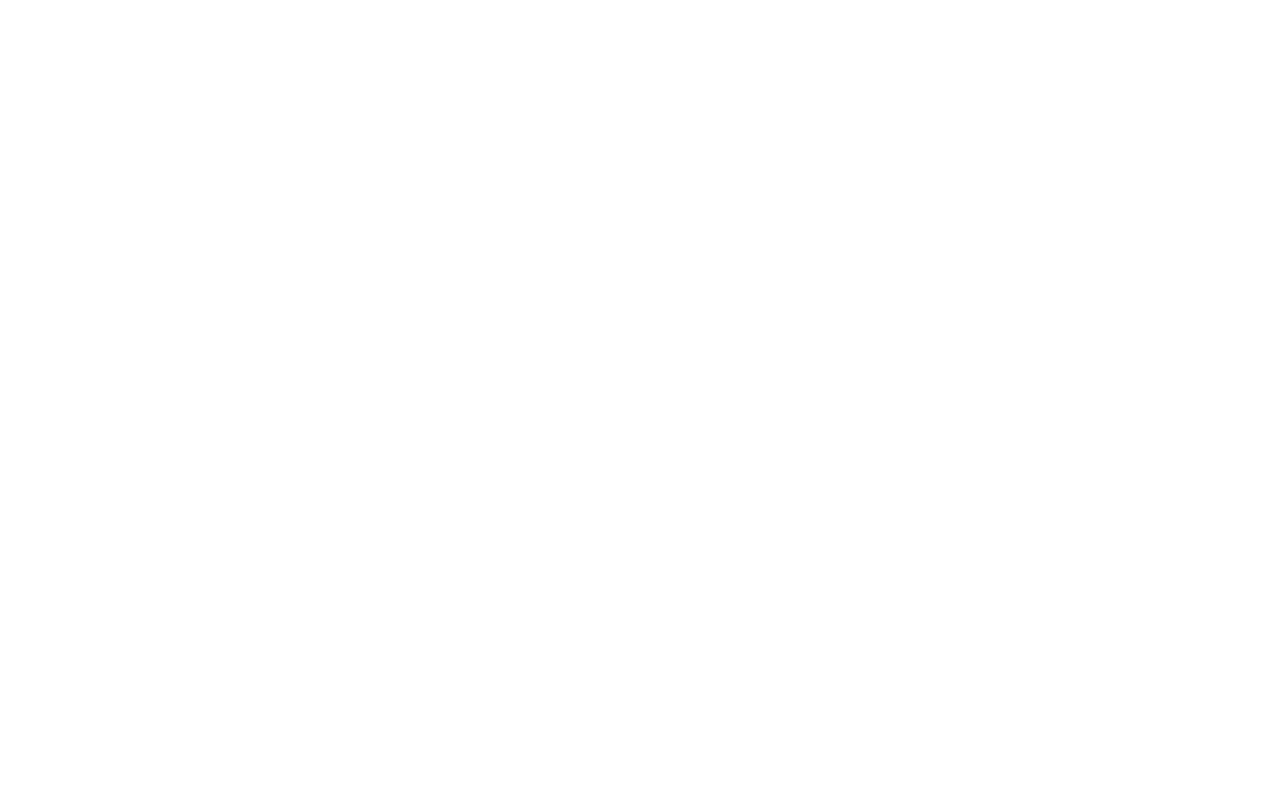
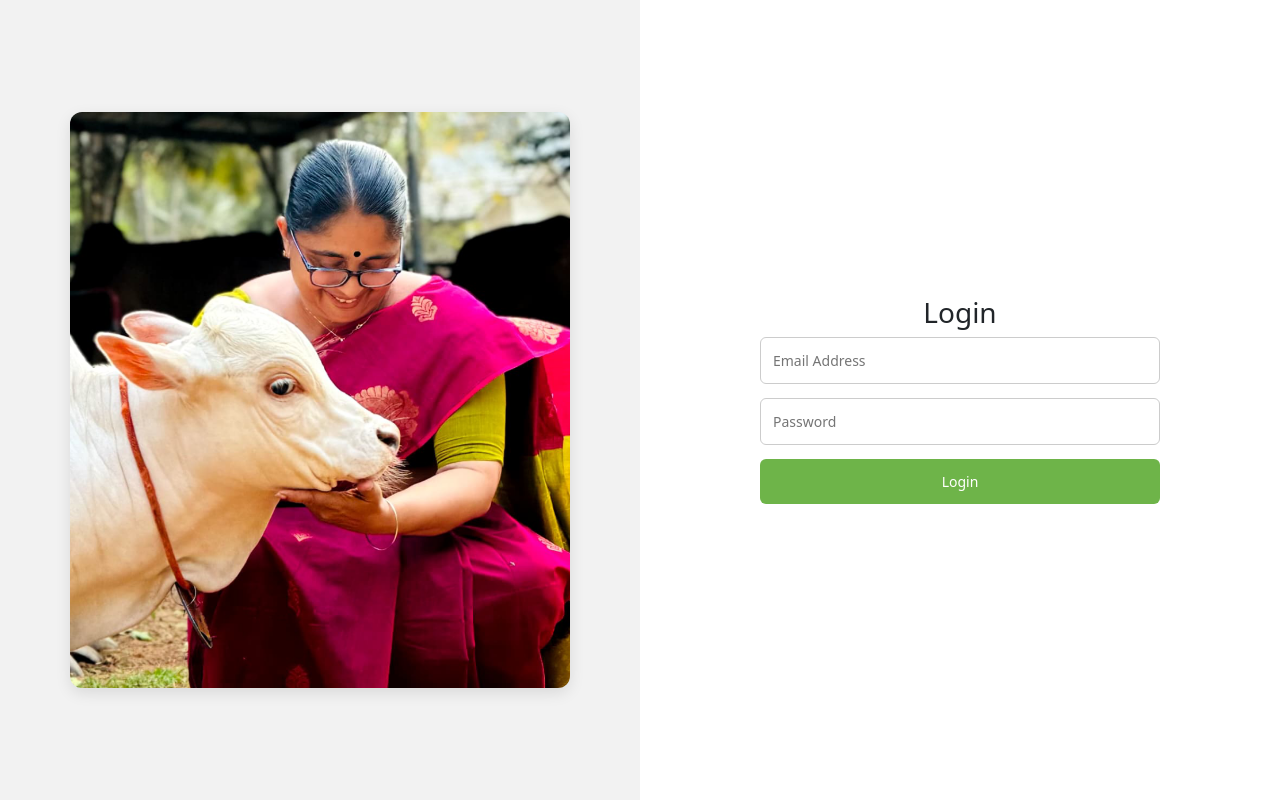
Before and after one commit to kalarikkal-sruthi/sushasfoodproduct, a React (Vite) app: page /login in a window 1280 px wide. Before the commit this address had no page. Built offline with nearby package versions, Linux system fonts and the light colour scheme.

Commit message:
added login, register prod detail pages need to workon

```diff
--- /dev/null
+++ b/src/pages/auth/Login.jsx
@@ -0,0 +1,29 @@
+import '../../styles/AuthPage.css'
+
+const LoginPage = () => {
+  return (
+    <div className="auth-container">
+      {/* Left Side Image */}
+      <div className="auth-left fade-in-left">
+        <img
+        //   src="/public/insta/2.png"
+         src="/public/images/auth/reg.png"
+          alt="Login Visual"
+          className="auth-image"
+        />
+      </div>
+
+      {/* Right Side Form */}
+      <div className="auth-right fade-in-right">
+        <h2>Login</h2>
+        <form className="auth-form">
+          <input type="email" placeholder="Email Address" required />
+          <input type="password" placeholder="Password" required />
+          <button type="submit">Login</button>
+        </form>
+      </div>
+    </div>
+  );
+};
+
+export default LoginPage;
--- /dev/null
+++ b/src/pages/auth/RegisterPage.jsx
@@ -0,0 +1,42 @@
+
+import '../../styles/AuthPage.css'
+
+
+const RegisterPage = () => {
+  return (
+    <div className="auth-container">
+      <div className="auth-left fade-in-left">
+        <img
+           src="/public/images/auth/reg.png"
+          alt="Register Visual"
+          className="auth-image"
+        />
+      </div>
+
+      <div className="auth-right fade-in-right">
+        <h2>Create Account</h2>
+        <form className="auth-form">
+          <input type="text" placeholder="Full Name" required />
+          <input type="email" placeholder="Email Address" required />
+          <input type="password" placeholder="Password" required />
+          <input type="password" placeholder="Confirm Password" required />
+          <button type="submit">Register</button>
+        </form>
+
+           <div className="form-floating mb-3">
+        <input
+          type="email"
+          className="form-control"
+          id="floatingEmail"
+          placeholder="name@example.com"
+        />
+        <label htmlFor="floatingEmail">Email address</label>
+      </div>
+      </div>
+
+
+    </div>
+  );
+};
+
+export default RegisterPage;
--- /dev/null
+++ b/src/pages/product/ProductDetailsPage.jsx
@@ -0,0 +1,159 @@
+import { useEffect, useState } from "react";
+import SizeSelector from "../../components/SizeSelector";
+import AddToCartButton from "../../components/buttons/AddToCartButton";
+
+const ProductDetailsPage = () => {
+  const [product, setProduct] = useState(null);
+  const [loading, setLoading] = useState(true);
+  const [mainImage, setMainImage] = useState("");
+
+  useEffect(() => {
+    fetch("https://ms.myfezto.com/api/product/3")
+      .then((res) => res.json())
+      .then((data) => {
+        setProduct(data.product);
+        setMainImage(`https://zzz.com/images/${data.product.image}`);
+        setLoading(false);
+      })
+      .catch((err) => {
+        console.error("Error:", err);
+        setLoading(false);
+      });
+  }, []);
+
+  if (loading) return <p>Loading...</p>;
+  if (!product) return <p>No product found.</p>;
+
+  return (
+    <>
+    <div className="padding-top"></div>
+
+    <div style={{ display: "flex", padding: "2rem", gap: "2rem" }}>
+      {/* Left Side: Images + Video */}
+      <div
+        style={{
+          flex: 1,
+          border: "1px solid #ccc",
+          padding: "1rem",
+          borderRadius: "8px",
+          boxShadow: "0 2px 8px rgba(0,0,0,0.1)",
+          animation: "fadeIn 1s ease",
+        }}
+      >
+        <img
+          src={mainImage}
+          alt="Main Product"
+          style={{ width: "100%", marginBottom: "1rem", borderRadius: "6px" }}
+        />
+        <div>
+      <h2>Local Image Test</h2>
+      <img src="/collections/1.png" alt="Test" style={{ width: "300px" }} />
+    </div>
+
+        {/* Thumbnails */}
+        <div style={{ display: "flex", gap: "10px", flexWrap: "wrap" }}>
+          {product.images?.map((img) => (
+            <img
+              key={img.id}
+              src={`https://zzz.com/images/${img.image}`}
+              alt={`img-${img.id}`}
+              style={{
+                width: "70px",
+                height: "70px",
+                objectFit: "cover",
+                border: "1px solid #ccc",
+                borderRadius: "4px",
+                cursor: "pointer",
+              }}
+              onClick={() => setMainImage(`https://zzz.com/images/${img.image}`)}
+            />
+          ))}
+        </div>
+
+        {/* Optional: Video embed */}
+        <div style={{ marginTop: "1rem" }}>
+          <iframe
+            width="100%"
+            height="200"
+            src="https://www.youtube.com/embed/Y7f98aduVJ8"
+            title="Product Video"
+            frameBorder="0"
+            allowFullScreen
+          ></iframe>
+        </div>
+      </div>
+
+      {/* Right Side: Details */}
+      <div style={{ flex: 1, animation: "fadeIn 1.2s ease" }}>
+        <h2>{product.product_name}</h2>
+        <h4 style={{ color: "#777" }}>{product.product_name_ar}</h4>
+
+        <p>{product.short_description}</p>
+        <p style={{ fontStyle: "italic", color: "#555" }}>
+          {product.short_description_ar}
+        </p>
+
+        <p>
+          <strong>Package Type:</strong> {product.package_type}
+        </p>
+        <p>
+          <strong>Status:</strong> {product.status}
+        </p>
+
+        {/* Sizes */}
+        <h4>Sizes:</h4>
+        <div style={{ display: "flex", gap: "10px", marginBottom: "1rem" }}>
+          {product.sizes?.map((s) => (
+            <button
+              key={s.id}
+              style={{
+                padding: "6px 12px",
+                border: "1px solid #6eb449",
+                background: "#fff",
+                color: "#6eb449",
+                borderRadius: "4px",
+                cursor: "pointer",
+              }}
+            >
+              {s.size}
+            </button>
+          ))}
+        </div>
+
+        {/* Base Prices */}
+        <h4>Price:</h4>
+        {product.baseprices?.map((price) => (
+          <p key={price.id}>
+            <strong>Original:</strong> ₹{price.original_price}{" "}
+            <br />
+            <strong>Offer:</strong> ₹{price.offer_price}
+          </p>
+        ))}
+        <div>
+ <AddToCartButton/>
+        </div>
+
+
+        {/* Arabic description */}
+        <p style={{ marginTop: "1rem", color: "#444" }}>
+          <strong>Product Description:</strong>
+          <br />
+          {product.description}
+        </p>
+      </div>
+
+      {/* Fade-in keyframes */}
+      <style>
+        {`
+          @keyframes fadeIn {
+            from { opacity: 0; transform: translateY(20px); }
+            to { opacity: 1; transform: translateY(0); }
+          }
+        `}
+      </style>
+    </div>
+     </>
+  );
+};
+
+export default ProductDetailsPage;
--- a/src/routes/routes.jsx
+++ b/src/routes/routes.jsx
@@ -3,14 +3,24 @@ import MainLayouts from "../layout/MainLayouts";
 import Home from "../pages/Home";
 import ProductList from "../pages/ProductList";
 import WhatWeDo from "../pages/WhatWeDo";
+import TestPage from "../pages/TestPage";
+import ProductDetailsPage from "../pages/product/ProductDetailsPage";
+import RegisterPage from "../pages/auth/RegisterPage";
+import LoginPage from "../pages/auth/Login";
 
 const AppRoutes = () => {
   return (
     <Routes>
+<Route path="/register" element={<RegisterPage />} />
+<Route path="/login" element={<LoginPage />} />
+
       <Route element={<MainLayouts />}>
         <Route path="/" element={<Home />} />
+
         <Route path="/products" element={<ProductList />} />
         <Route path="/whatwedo" element={<WhatWeDo />} />
+        <Route path="/testpage" element={<TestPage />} />
+        <Route path="/productdetail" element={<ProductDetailsPage />} />
 
       </Route>
     </Routes>
--- /dev/null
+++ b/src/styles/AuthPage.css
@@ -0,0 +1,103 @@
+.auth-container {
+  display: flex;
+  height: 100vh;
+  /* overflow: hidden; */
+  overflow-x: hidden;
+}
+
+.auth-left,
+.auth-right {
+  flex: 1;
+  display: flex;
+  align-items: center;
+  justify-content: center;
+  padding: 2rem;
+}
+
+.auth-left {
+  background: #f2f2f2;
+}
+
+.auth-image {
+  width: 100%;
+  max-width: 500px;
+  border-radius: 12px;
+  box-shadow: 0 5px 15px rgba(0,0,0,0.1);
+}
+
+.auth-right {
+  flex-direction: column;
+  background: #fff;
+}
+
+.auth-form {
+  display: flex;
+  flex-direction: column;
+  gap: 1rem;
+  width: 100%;
+  max-width: 400px;
+}
+
+.auth-form input {
+  padding: 12px;
+  border: 1px solid #ccc;
+  border-radius: 6px;
+  font-size: 1rem;
+}
+
+.auth-form button {
+  padding: 12px;
+  background-color: #6eb449;
+  color: white;
+  border: none;
+  border-radius: 6px;
+  font-size: 1rem;
+  cursor: pointer;
+  transition: background 0.3s ease;
+}
+
+.auth-form button:hover {
+  background-color: #5aa338;
+}
+
+.fade-in-left {
+  animation: fadeInLeft 1s ease forwards;
+  opacity: 0;
+  transform: translateX(-50px);
+}
+
+.fade-in-right {
+  animation: fadeInRight 1s ease forwards;
+  opacity: 0;
+  transform: translateX(50px);
+}
+
+@keyframes fadeInLeft {
+  to {
+    opacity: 1;
+    transform: translateX(0);
+  }
+}
+
+@keyframes fadeInRight {
+  to {
+    opacity: 1;
+    transform: translateX(0);
+  }
+}
+
+@media (max-width: 768px) {
+  .auth-container {
+    flex-direction: column;
+  }
+
+  .auth-left,
+  .auth-right {
+    flex: none;
+    width: 100%;
+  }
+
+  .auth-image {
+    max-width: 80%;
+  }
+}
--- /dev/null
+++ b/src/styles/ProductDetailsPage.css
@@ -0,0 +1,62 @@
+/* ProductDetailsPage.css */
+
+.product-details-container {
+  display: flex;
+  padding: 2rem;
+  gap: 2rem;
+}
+
+.media-box {
+  flex: 1;
+  border: 1px solid #ccc;
+  padding: 1rem;
+  border-radius: 8px;
+  box-shadow: 0 2px 8px rgba(0, 0, 0, 0.1);
+  animation: fadeIn 1s ease;
+  max-height: 600px;
+  overflow: hidden;
+  display: flex;
+  flex-direction: column;
+  justify-content: space-between;
+}
+
+.main-image {
+  width: 100%;
+  height: 300px;
+  object-fit: contain;
+  border-radius: 6px;
+}
+
+.thumbnail-list {
+  display: flex;
+  gap: 10px;
+  overflow-x: auto;
+  padding-bottom: 0.5rem;
+}
+
+.thumbnail {
+  width: 70px;
+  height: 70px;
+  object-fit: cover;
+  border: 1px solid #ccc;
+  border-radius: 4px;
+  cursor: pointer;
+  flex-shrink: 0;
+}
+
+.local-image {
+  width: 100%;
+  max-height: 200px;
+  object-fit: contain;
+}
+
+@keyframes fadeIn {
+  from {
+    opacity: 0;
+    transform: translateY(20px);
+  }
+  to {
+    opacity: 1;
+    transform: translateY(0);
+  }
+}
```
Also changed, not shown: public/images/auth/reg.png (added).
